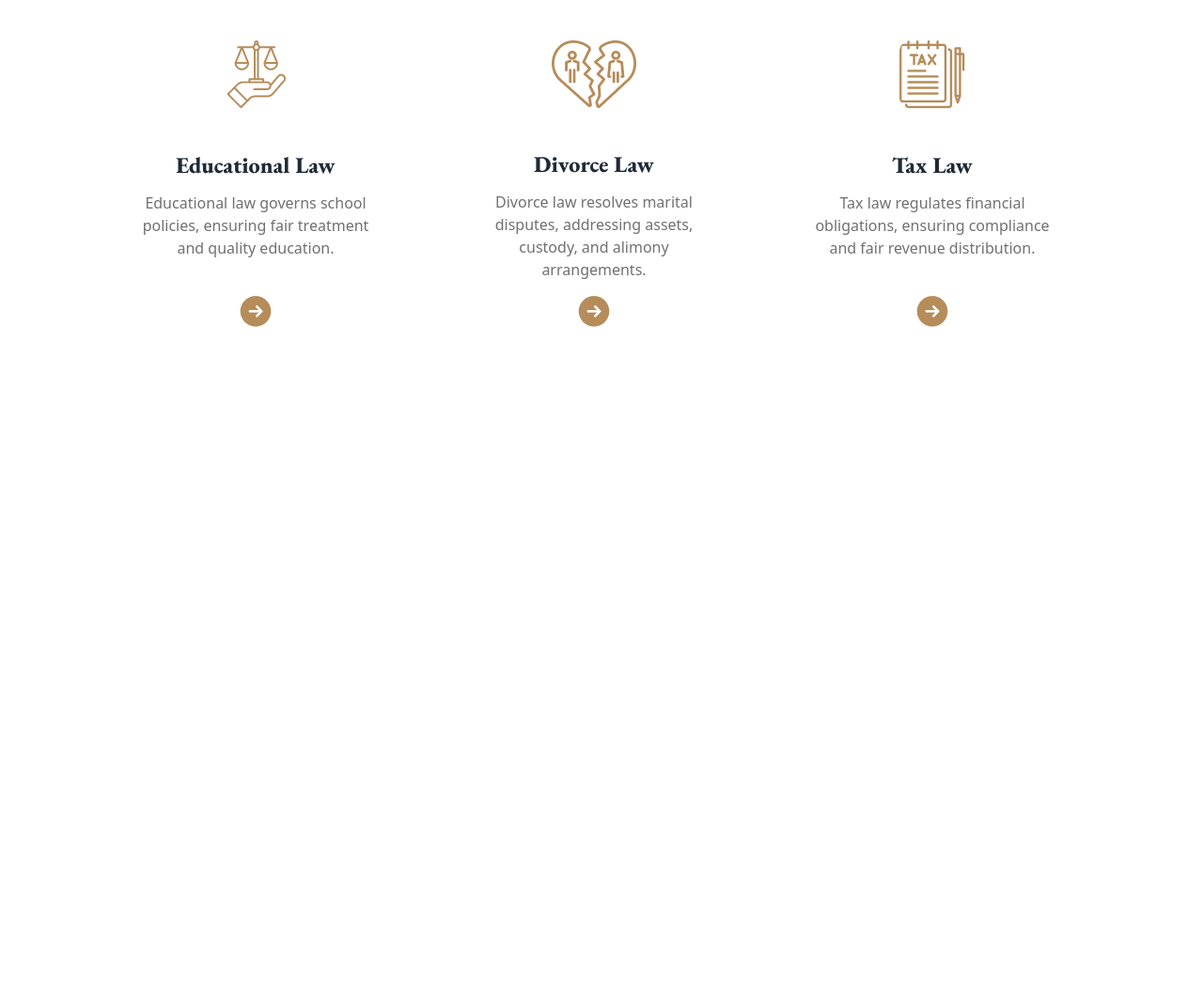
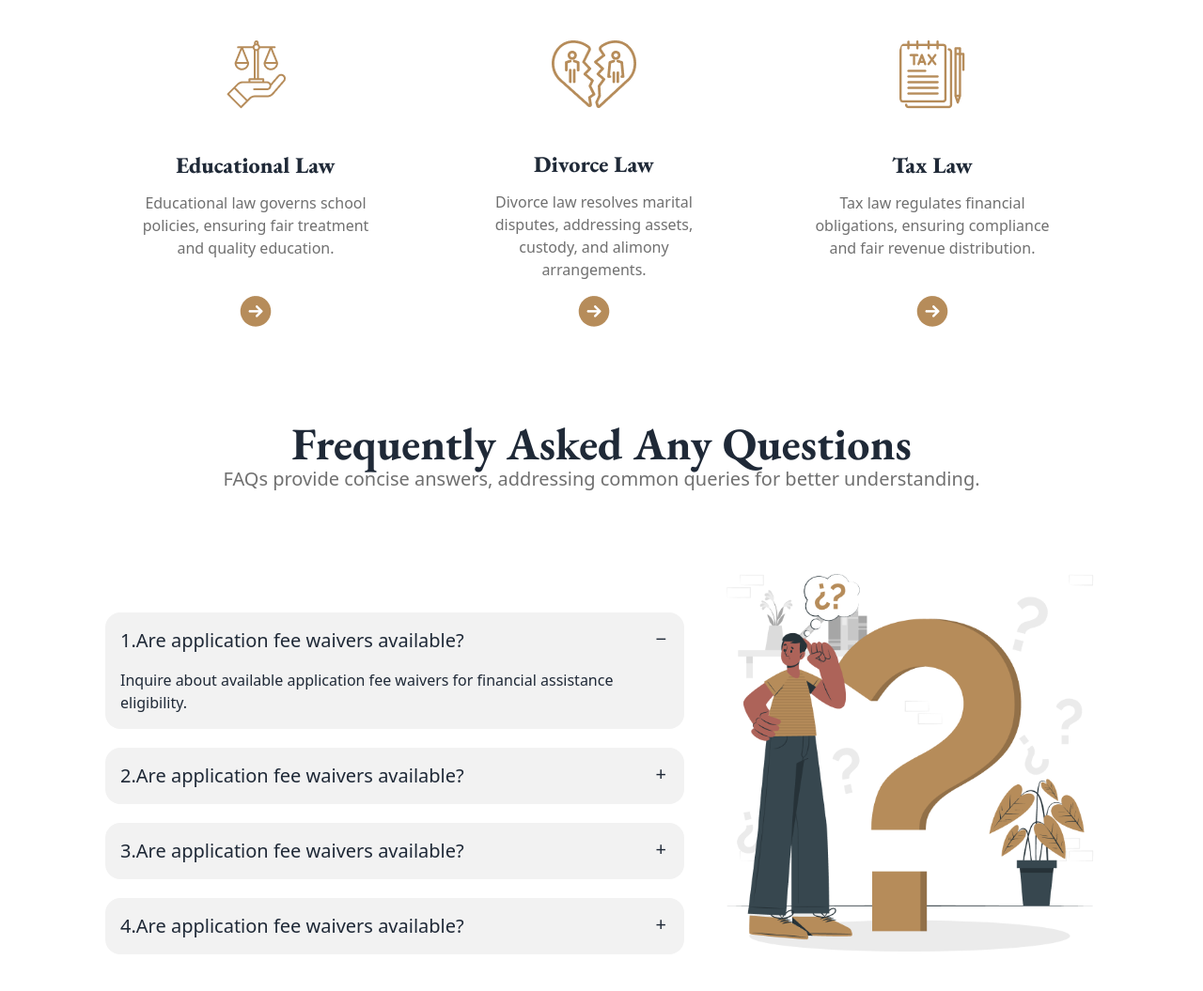
Before and after one commit to noushin-nusrat/legal-solution, a plain HTML site: page index.html in a window 1280 px wide. Shown: the part 1399-2454 px from the top of the page at 94% size. Before the commit the page ends 1807 px from the top, so only its background shows below. Drawn offline with nearby package versions, Linux system fonts and the light colour scheme.

Commit message:
added faq section

```diff
--- a/index.html
+++ b/index.html
@@ -96,7 +96,7 @@
       </div>
     </section>
     <!-- practice area -->
-    <section class="">
+    <section class="container mx-auto">
       <div class="flex flex-col justify-center items-center text-center gap-6 mt-16">
         <h3 class="text-xl lg:text-5xl font-bold font-heading">The Legal Practice Area</h3>
         <p class="font-body text-[#707070] text-xl">The legal practice area encompasses a broad spectrum of specialties, from <br>
@@ -187,6 +187,54 @@
         </div>
       </div>
     </section>
+    <!-- faq section -->
+    <section>
+      <div class="text-center mt-16 mb-16">
+        <h3 class="font-heading text-5xl font-bold">Frequently Asked Any Questions</h3>
+        <p class="text-[#707070] text-xl">FAQs provide concise answers, addressing common queries for better understanding.</p>
+      </div>
+      <div class="flex justify-center items-center gap-10">
+        <div class="mt-16">
+          <div class="collapse collapse-plus bg-base-200 mb-5">
+            <input type="radio" name="my-accordion-3" checked="checked" />
+            <div class="collapse-title text-xl font-medium">
+              1.Are application fee waivers available?
+            </div>
+            <div class="collapse-content">
+              <p>Inquire about available application fee waivers for financial assistance eligibility.</p>
+            </div>
+          </div>
+          <div class="collapse collapse-plus bg-base-200 mb-5">
+            <input type="radio" name="my-accordion-3" />
+            <div class="collapse-title text-xl font-medium">
+             2.Are application fee waivers available?
+            </div>
+            <div class="collapse-content">
+              <p>Inquire about available application fee waivers for financial assistance eligibility.  </p>
+            </div>
+          </div>
+          <div class="collapse collapse-plus bg-base-200 mb-5">
+            <input type="radio" name="my-accordion-3" />
+            <div class="collapse-title text-xl font-medium">
+            3.Are application fee waivers available?
+            </div>
+            <div class="collapse-content">
+              <p>Inquire about available application fee waivers for financial assistance eligibility.  </p>
+            </div>
+          </div>
+          <div class="collapse collapse-plus bg-base-200 mb-5">
+            <input type="radio" name="my-accordion-3" />
+            <div class="collapse-title text-xl font-medium">
+            4.Are application fee waivers available?
+            </div>
+            <div class="collapse-content">
+              <p>Inquire about available application fee waivers for financial assistance eligibility.  </p>
+            </div>
+          </div>
+        </div>
+        <img class="w-[400px]" src="./images/faq.png" alt="">
+      </div>
+    </section>
   </main>
   <footer>
 
```
